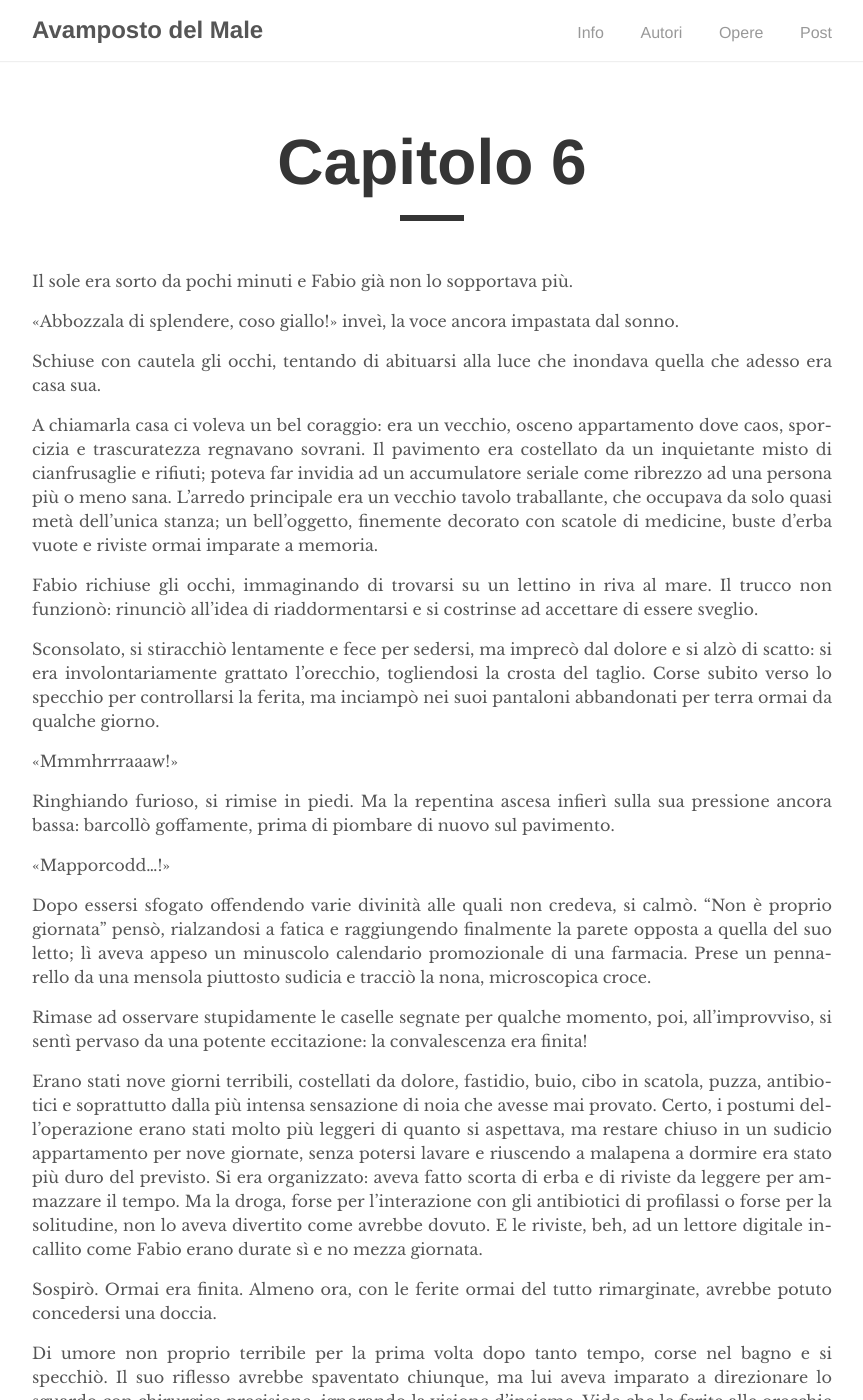
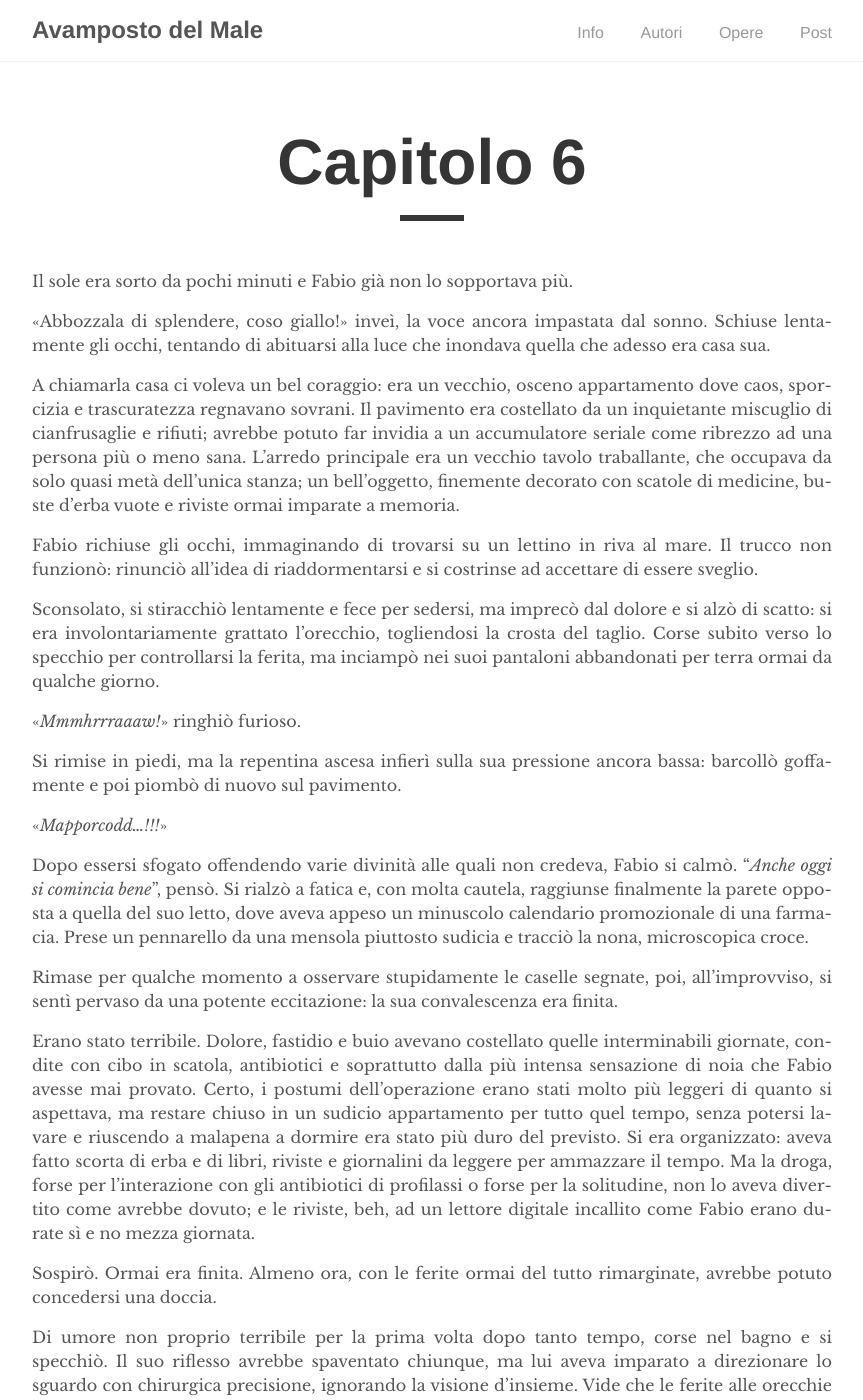
Before and after one commit to eviloutpost/eviloutpost.github.io, a Jekyll site: the page built from _works/sdp_ch/06.md, in a window 1280 px wide and 1400 px high. Shown: the whole window, without its empty margins (208-1071 px from the left). Built offline with Jekyll 4.4.1, drawn with Linux system fonts in a browser that asks for light colours.

Commit message:
editing progress

```diff
--- a/_works/sdp_ch/06.md
+++ b/_works/sdp_ch/06.md
@@ -1,32 +1,30 @@
 ---
 layout: chapter
 title: "Capitolo 6"
-display: 1
+display: 3
 ---
 
 Il sole era sorto da pochi minuti e Fabio già non lo sopportava più.
 
-«Abbozzala di splendere, coso giallo!» inveì, la voce ancora impastata dal sonno.
+«Abbozzala di splendere, coso giallo!» inveì, la voce ancora impastata dal sonno. Schiuse lentamente gli occhi, tentando di abituarsi alla luce che inondava quella che adesso era casa sua.
 
-Schiuse con cautela gli occhi, tentando di abituarsi alla luce che inondava quella che adesso era casa sua.
-
-A chiamarla casa ci voleva un bel coraggio: era un vecchio, osceno appartamento dove caos, sporcizia e trascuratezza regnavano sovrani. Il pavimento era costellato da un inquietante misto di cianfrusaglie e rifiuti; poteva far invidia ad un accumulatore seriale come ribrezzo ad una persona più o meno sana. L’arredo principale era un vecchio tavolo traballante, che occupava da solo quasi metà dell’unica stanza; un bell’oggetto, finemente decorato con scatole di medicine, buste d’erba vuote e riviste ormai imparate a memoria.
+A chiamarla casa ci voleva un bel coraggio: era un vecchio, osceno appartamento dove caos, sporcizia e trascuratezza regnavano sovrani. Il pavimento era costellato da un inquietante miscuglio di cianfrusaglie e rifiuti; avrebbe potuto far invidia a un accumulatore seriale come ribrezzo ad una persona più o meno sana. L’arredo principale era un vecchio tavolo traballante, che occupava da solo quasi metà dell’unica stanza; un bell’oggetto, finemente decorato con scatole di medicine, buste d’erba vuote e riviste ormai imparate a memoria.
 
 Fabio richiuse gli occhi, immaginando di trovarsi su un lettino in riva al mare. Il trucco non funzionò: rinunciò all’idea di riaddormentarsi e si costrinse ad accettare di essere sveglio.
 
 Sconsolato, si stiracchiò lentamente e fece per sedersi, ma imprecò dal dolore e si alzò di scatto: si era involontariamente grattato l’orecchio, togliendosi la crosta del taglio. Corse subito verso lo specchio per controllarsi la ferita, ma inciampò nei suoi pantaloni abbandonati per terra ormai da qualche giorno.
 
-«Mmmhrrraaaw!»
+«*Mmmhrrraaaw!*» ringhiò furioso.
 
-Ringhiando furioso, si rimise in piedi. Ma la repentina ascesa infierì sulla sua pressione ancora bassa: barcollò goffamente, prima di piombare di nuovo sul pavimento.
+Si rimise in piedi, ma la repentina ascesa infierì sulla sua pressione ancora bassa: barcollò goffamente e poi piombò di nuovo sul pavimento.
 
-«Mapporcodd...!»
+«*Mapporcodd...!!!*»
 
-Dopo essersi sfogato offendendo varie divinità alle quali non credeva, si calmò. “Non è proprio giornata” pensò, rialzandosi a fatica e raggiungendo finalmente la parete opposta a quella del suo letto; lì aveva appeso un minuscolo calendario promozionale di una farmacia. Prese un pennarello da una mensola piuttosto sudicia e tracciò la nona, microscopica croce.
+Dopo essersi sfogato offendendo varie divinità alle quali non credeva, Fabio si calmò. “*Anche oggi si comincia bene*”, pensò. Si rialzò a fatica e, con molta cautela, raggiunse finalmente la parete opposta a quella del suo letto, dove aveva appeso un minuscolo calendario promozionale di una farmacia. Prese un pennarello da una mensola piuttosto sudicia e tracciò la nona, microscopica croce.
 
-Rimase ad osservare stupidamente le caselle segnate per qualche momento, poi, all’improvviso, si sentì pervaso da una potente eccitazione: la convalescenza era finita!
+Rimase per qualche momento a osservare stupidamente le caselle segnate, poi, all’improvviso, si sentì pervaso da una potente eccitazione: la sua convalescenza era finita.
 
-Erano stati nove giorni terribili, costellati da dolore, fastidio, buio, cibo in scatola, puzza, antibiotici e soprattutto dalla più intensa sensazione di noia che avesse mai provato. Certo, i postumi dell’operazione erano stati molto più leggeri di quanto si aspettava, ma restare chiuso in un sudicio appartamento per nove giornate, senza potersi lavare e riuscendo a malapena a dormire era stato più duro del previsto. Si era organizzato: aveva fatto scorta di erba e di riviste da leggere per ammazzare il tempo. Ma la droga, forse per l’interazione con gli antibiotici di profilassi o forse per la solitudine, non lo aveva divertito come avrebbe dovuto. E le riviste, beh, ad un lettore digitale incallito come Fabio erano durate sì e no mezza giornata.
+Erano stato terribile. Dolore, fastidio e buio avevano costellato quelle interminabili giornate, condite con cibo in scatola, antibiotici e soprattutto dalla più intensa sensazione di noia che Fabio avesse mai provato. Certo, i postumi dell’operazione erano stati molto più leggeri di quanto si aspettava, ma restare chiuso in un sudicio appartamento per tutto quel tempo, senza potersi lavare e riuscendo a malapena a dormire era stato più duro del previsto. Si era organizzato: aveva fatto scorta di erba e di libri, riviste e giornalini da leggere per ammazzare il tempo. Ma la droga, forse per l’interazione con gli antibiotici di profilassi o forse per la solitudine, non lo aveva divertito come avrebbe dovuto; e le riviste, beh, ad un lettore digitale incallito come Fabio erano durate sì e no mezza giornata.
 
 Sospirò. Ormai era finita. Almeno ora, con le ferite ormai del tutto rimarginate, avrebbe potuto concedersi una doccia.
 
```
